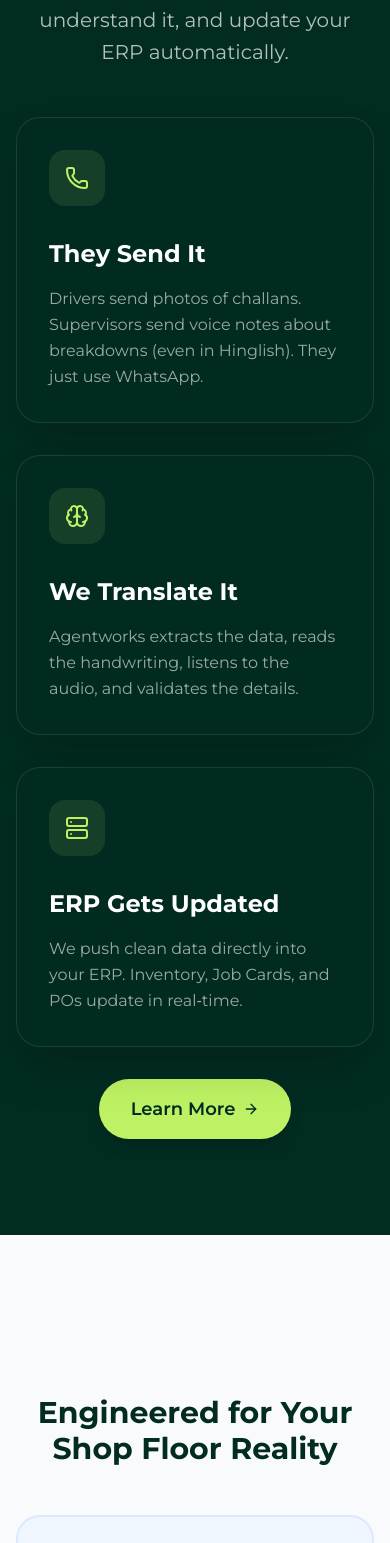
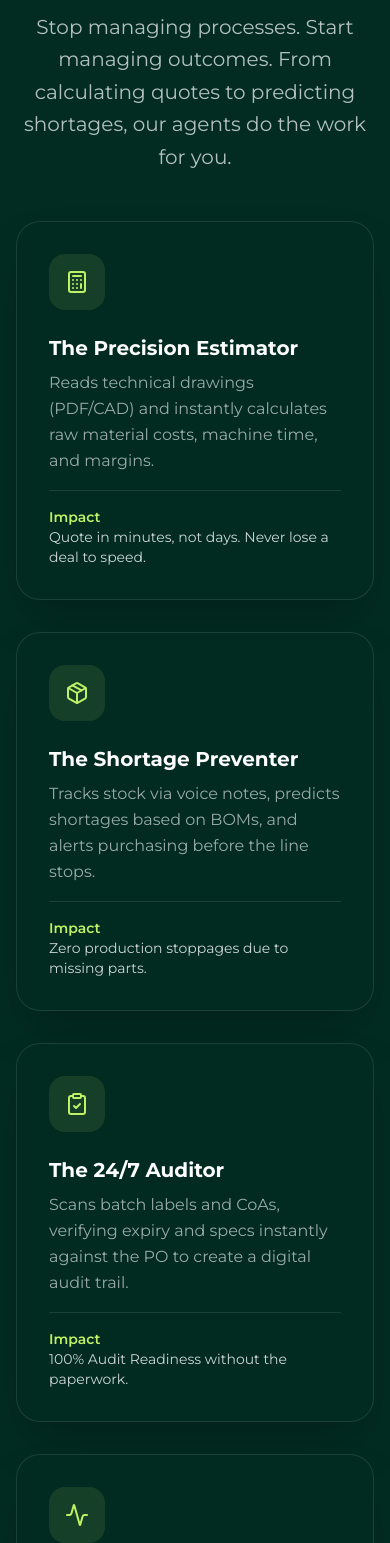
Before and after one commit to dabbygabby/agentworks-mfg, a Next.js app: page / in a window 390 px wide. Shown: the part 4832-6375 px from the top of the page. Built offline with nearby package versions, Linux system fonts and the light colour scheme.

Commit message:
added agents

```diff
--- /dev/null
+++ b/src/components/home/AgentsSection.tsx
@@ -0,0 +1,91 @@
+import React from 'react';
+import Card from '../ui/Card';
+import Section from '../ui/Section';
+import Button from '../ui/Button';
+import { ArrowRightIcon, Calculator, Package, ClipboardCheck, Activity } from 'lucide-react';
+
+const AgentsSection = () => {
+    return (
+        <Section className="bg-[#022c22] text-white overflow-hidden">
+            <div className="max-w-4xl mx-auto text-center mb-12 relative z-40">
+                <h2 className="text-3xl md:text-5xl font-bold mb-6">
+                    {"It’s Not Just Software..."} <span className="text-[#bef264]">{"It’s Your Autonomous Workforce."}</span>
+                </h2>
+                <p className="text-xl text-white/70 leading-relaxed mb-8">
+                    Stop managing processes. Start managing outcomes. From calculating quotes to predicting shortages, our agents do the work for you.
+                </p>
+            </div>
+
+            <div className="max-w-5xl mx-auto grid grid-cols-1 md:grid-cols-2 gap-8">
+                {/* Agent 1 */}
+                <Card variant="dark" className="bg-[#022c22]/90 border-white/10 hover:border-[#bef264]/50 transition-colors relative group backdrop-blur-xl shadow-2xl flex flex-col">
+                    <div className="w-14 h-14 bg-[#bef264]/10 rounded-2xl flex items-center justify-center mb-6 text-[#bef264] font-bold text-2xl">
+                        <Calculator className="w-6 h-6" />
+                    </div>
+                    <h3 className="text-xl font-bold mb-2">The Precision Estimator</h3>
+                    <p className="text-white/60 leading-relaxed mb-4 flex-grow">
+                        Reads technical drawings (PDF/CAD) and instantly calculates raw material costs, machine time, and margins.
+                    </p>
+                    <div className="pt-4 border-t border-white/10">
+                        <p className="text-sm font-semibold text-[#bef264]">Impact</p>
+                        <p className="text-sm text-white/80">Quote in minutes, not days. Never lose a deal to speed.</p>
+                    </div>
+                </Card>
+
+                {/* Agent 2 */}
+                <Card variant="dark" className="bg-[#022c22]/90 border-white/10 hover:border-[#bef264]/50 transition-colors relative group backdrop-blur-xl shadow-2xl flex flex-col">
+                    <div className="w-14 h-14 bg-[#bef264]/10 rounded-2xl flex items-center justify-center mb-6 text-[#bef264] font-bold text-2xl">
+                        <Package className="w-6 h-6" />
+                    </div>
+                    <h3 className="text-xl font-bold mb-2">The Shortage Preventer</h3>
+                    <p className="text-white/60 leading-relaxed mb-4 flex-grow">
+                        Tracks stock via voice notes, predicts shortages based on BOMs, and alerts purchasing before the line stops.
+                    </p>
+                    <div className="pt-4 border-t border-white/10">
+                        <p className="text-sm font-semibold text-[#bef264]">Impact</p>
+                        <p className="text-sm text-white/80">Zero production stoppages due to missing parts.</p>
+                    </div>
+                </Card>
+
+                {/* Agent 3 */}
+                <Card variant="dark" className="bg-[#022c22]/90 border-white/10 hover:border-[#bef264]/50 transition-colors relative group backdrop-blur-xl shadow-2xl flex flex-col">
+                    <div className="w-14 h-14 bg-[#bef264]/10 rounded-2xl flex items-center justify-center mb-6 text-[#bef264] font-bold text-2xl">
+                        <ClipboardCheck className="w-6 h-6" />
+                    </div>
+                    <h3 className="text-xl font-bold mb-2">The 24/7 Auditor</h3>
+                    <p className="text-white/60 leading-relaxed mb-4 flex-grow">
+                        Scans batch labels and CoAs, verifying expiry and specs instantly against the PO to create a digital audit trail.
+                    </p>
+                    <div className="pt-4 border-t border-white/10">
+                        <p className="text-sm font-semibold text-[#bef264]">Impact</p>
+                        <p className="text-sm text-white/80">100% Audit Readiness without the paperwork.</p>
+                    </div>
+                </Card>
+
+                {/* Agent 4 */}
+                <Card variant="dark" className="bg-[#022c22]/90 border-white/10 hover:border-[#bef264]/50 transition-colors relative group backdrop-blur-xl shadow-2xl flex flex-col">
+                    <div className="w-14 h-14 bg-[#bef264]/10 rounded-2xl flex items-center justify-center mb-6 text-[#bef264] font-bold text-2xl">
+                        <Activity className="w-6 h-6" />
+                    </div>
+                    <h3 className="text-xl font-bold mb-2">The Control Tower</h3>
+                    <p className="text-white/60 leading-relaxed mb-4 flex-grow">
+                        Updates the master schedule based on floor voice notes and flags delays to the Plant Head immediately.
+                    </p>
+                    <div className="pt-4 border-t border-white/10">
+                        <p className="text-sm font-semibold text-[#bef264]">Impact</p>
+                        <p className="text-sm text-white/80">Real-time visibility. Know exactly where the order is.</p>
+                    </div>
+                </Card>
+            </div>
+
+            <div className="flex w-full items-center justify-center mt-8">
+                <Button href="/agents" variant="accent">
+                    Explore All Agents
+                    <ArrowRightIcon className="w-4 h-4 ml-2" />
+                </Button>
+            </div>
+        </Section>
+    );
+};
+
+export default AgentsSection;
--- a/src/components/home/SolutionSection.tsx
+++ /dev/null
@@ -1,64 +0,0 @@
-import React from 'react';
-import Card from '../ui/Card';
-import Section from '../ui/Section';
-import Button from '../ui/Button';
-import { ArrowRightIcon, Phone, Mic, Brain, Server } from 'lucide-react';
-
-const SolutionSection = () => {
-    return (
-        <Section className="bg-[#022c22] text-white overflow-hidden">
-            <div className="max-w-4xl mx-auto text-center mb-12 relative z-40">
-                <h2 className="text-3xl md:text-5xl font-bold mb-6">
-                    <span className="text-[#bef264]">No Data Entry.</span> Just Results.
-                </h2>
-                <p className="text-xl text-white/70 leading-relaxed mb-8">
-                    Your team keeps using WhatsApp and Email. We read everything, understand it, and update your ERP automatically.
-                </p>
-            </div>
-
-            <div className="max-w-7xl mx-auto grid md:grid-cols-3 gap-8">
-                {/* Step 1 */}
-                <Card variant="dark" className="bg-[#022c22]/90 border-white/10 hover:border-[#bef264]/50 transition-colors relative group backdrop-blur-xl shadow-2xl">
-                    <div className="w-14 h-14 bg-[#bef264]/10 rounded-2xl flex items-center justify-center mb-8 text-[#bef264] font-bold text-2xl">
-                        <Phone className="w-6 h-6" />
-                    </div>
-                    <h3 className="text-2xl font-bold mb-4">They Send It</h3>
-                    <p className="text-white/60 leading-relaxed">
-                        Drivers send photos of challans. Supervisors send voice notes about breakdowns (even in Hinglish). They just use WhatsApp.
-                    </p>
-                </Card>
-
-                {/* Step 2 */}
-                <Card variant="dark" className="bg-[#022c22]/90 border-white/10 hover:border-[#bef264]/50 transition-colors relative group backdrop-blur-xl shadow-2xl">
-                    <div className="w-14 h-14 bg-[#bef264]/10 rounded-2xl flex items-center justify-center mb-8 text-[#bef264] font-bold text-2xl">
-                        <Brain className="w-6 h-6" />
-                    </div>
-                    <h3 className="text-2xl font-bold mb-4">We Translate It</h3>
-                    <p className="text-white/60 leading-relaxed">
-                        Agentworks extracts the data, reads the handwriting, listens to the audio, and validates the details.
-                    </p>
-                </Card>
-
-                {/* Step 3 */}
-                <Card variant="dark" className="bg-[#022c22]/90 border-white/10 hover:border-[#bef264]/50 transition-colors relative group backdrop-blur-xl shadow-2xl">
-                    <div className="w-14 h-14 bg-[#bef264]/10 rounded-2xl flex items-center justify-center mb-8 text-[#bef264] font-bold text-2xl">
-                        <Server className="w-6 h-6" />
-                    </div>
-                    <h3 className="text-2xl font-bold mb-4">ERP Gets Updated</h3>
-                    <p className="text-white/60 leading-relaxed">
-                        We push clean data directly into your ERP. Inventory, Job Cards, and POs update in real‑time.
-                    </p>
-                </Card>
-            </div>
-
-            <div className="flex w-full items-center justify-center mt-8">
-                <Button href="/how-it-works" variant="accent">
-                    Learn More
-                    <ArrowRightIcon className="w-4 h-4 ml-2" />
-                </Button>
-            </div>
-        </Section>
-    );
-};
-
-export default SolutionSection;
--- a/src/pages/index.tsx
+++ b/src/pages/index.tsx
@@ -2,7 +2,7 @@
 import HeroSection from '../components/home/HeroSection';
 import PainPointSection from '../components/home/PainPointSection';
 import SolutionTeaserSection from '../components/home/SolutionTeaserSection';
-import SolutionSection from '../components/home/SolutionSection';
+import AgentsSection from '../components/home/AgentsSection';
 import IndustryPathwaysSection from '../components/home/IndustryPathwaysSection';
 import ValuePropSection from '../components/home/ValuePropSection';
 import SocialProofSection from '../components/home/SocialProofSection';
@@ -21,7 +21,7 @@
         <HeroSection />
         <PainPointSection />
         <SolutionTeaserSection />
-        <SolutionSection />
+        <AgentsSection />
         <IndustryPathwaysSection />
         <ValuePropSection />
         <SocialProofSection />
```
